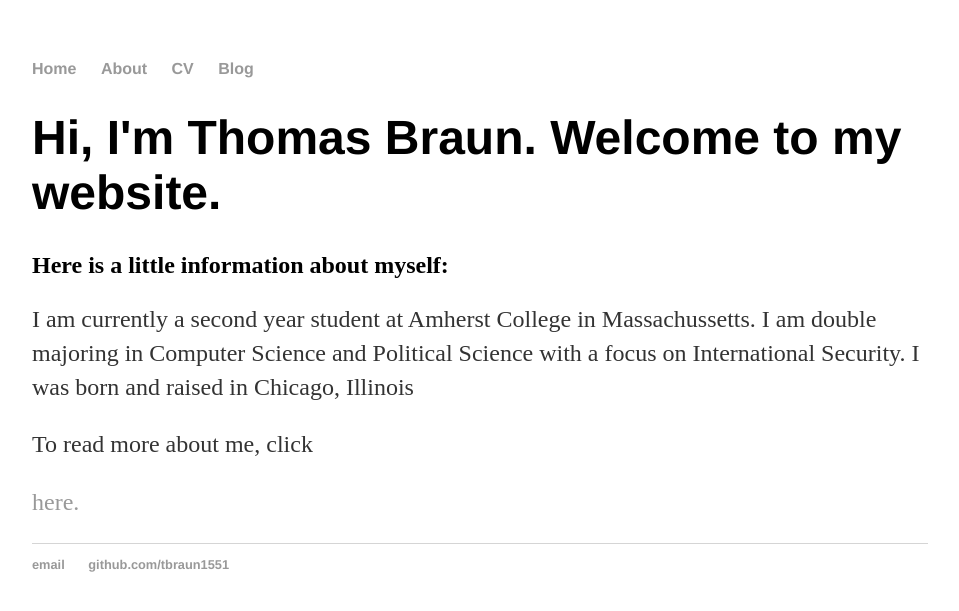
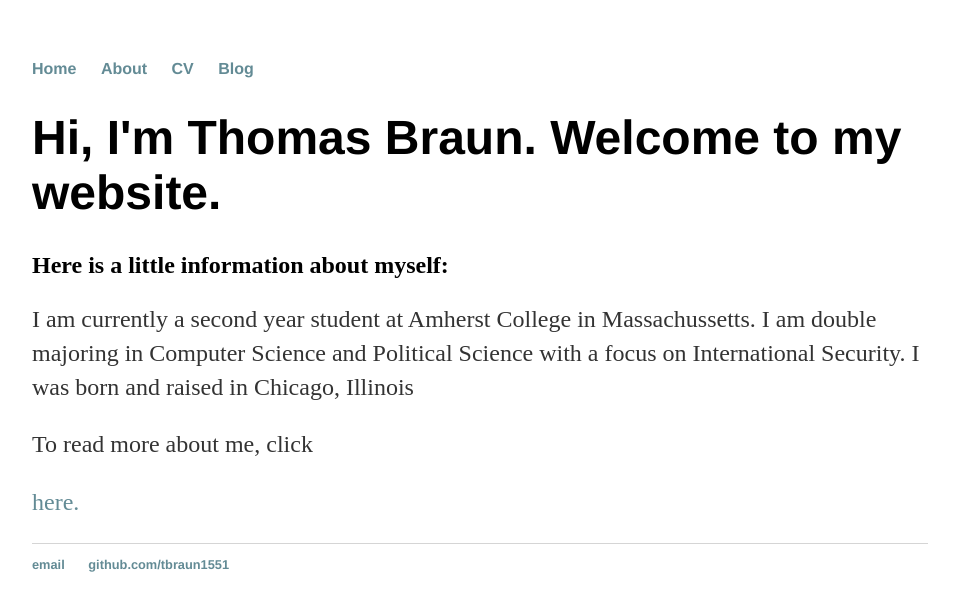
Before and after one commit to tbraun1551/tbraun1551.github.io, a Jekyll site: the page built from index.html, in a window 1280 px wide. Shown: the top 611 px of the page, without its empty margins (160-1119 px from the left). Built offline with Jekyll 4.4.1, drawn with Linux system fonts in a browser that asks for light colours.

Commit message:
Updated Color for the Hyperlink in CSS file

```diff
--- a/css/main.css
+++ b/css/main.css
@@ -14,7 +14,7 @@ nav ul li, footer ul li {
 }
 a {
     text-decoration: none;
-    color: #999;
+    color: #638b95;
 }
 a:hover {
     text-decoration: underline;
```
